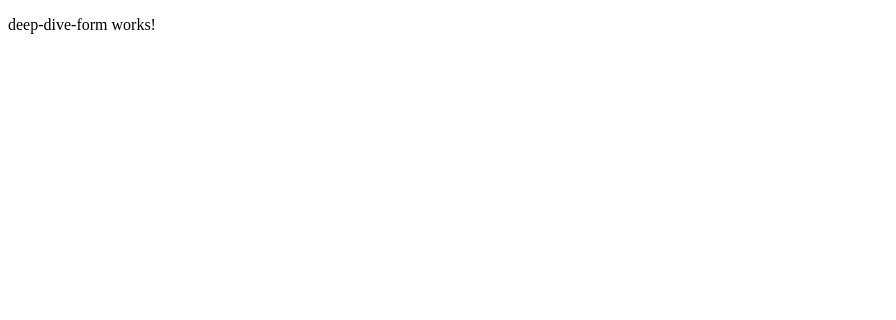
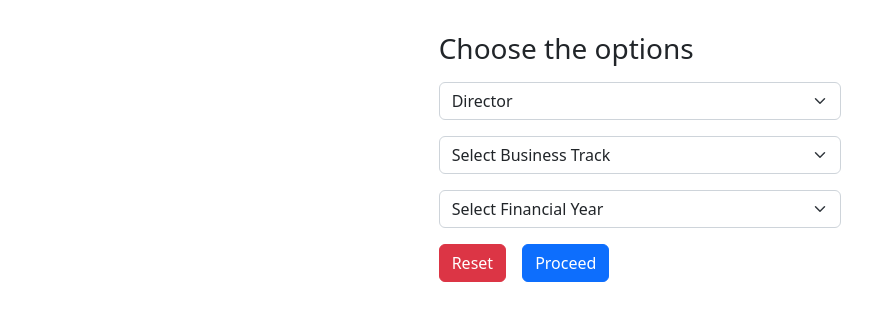
Before and after one commit to smortuza-max/CBO-ui-portal, an Angular app: page / in a window 1280 px wide. Shown: the top 320 px of the page, without its empty margins (0-896 px from the left). Built offline with nearby package versions, Linux system fonts and the light colour scheme.

Commit message:
completed deep dive form section

```diff
--- a/package.json
+++ b/package.json
@@ -18,6 +18,9 @@
     "@angular/platform-browser": "^15.0.0",
     "@angular/platform-browser-dynamic": "^15.0.0",
     "@angular/router": "^15.0.0",
+    "@ng-bootstrap/ng-bootstrap": "^14.0.0",
+    "@popperjs/core": "^2.11.6",
+    "bootstrap": "^5.2.3",
     "rxjs": "~7.5.0",
     "tslib": "^2.3.0",
     "zone.js": "~0.12.0"
@@ -26,6 +29,7 @@
     "@angular-devkit/build-angular": "^15.0.4",
     "@angular/cli": "~15.0.4",
     "@angular/compiler-cli": "^15.0.0",
+    "@angular/localize": "^15.0.0",
     "@types/jasmine": "~4.3.0",
     "jasmine-core": "~4.5.0",
     "karma": "~6.4.0",
--- a/src/app/app.component.html
+++ b/src/app/app.component.html
@@ -1 +1,7 @@
-<router-outlet></router-outlet>
+<div class="container-fluid">
+  <div class="row">
+    <div class="col">
+      <router-outlet></router-outlet>
+    </div>
+  </div>
+</div>
--- a/src/app/app.module.ts
+++ b/src/app/app.module.ts
@@ -4,6 +4,7 @@ import { BrowserModule } from '@angular/platform-browser';
 import { AppRoutingModule } from './app-routing.module';
 import { AppComponent } from './app.component';
 import { NotFoundComponent } from './not-found/not-found.component';
+import { NgbModule } from '@ng-bootstrap/ng-bootstrap';
 
 @NgModule({
   declarations: [
@@ -12,7 +13,8 @@ import { NotFoundComponent } from './not-found/not-found.component';
   ],
   imports: [
     BrowserModule,
-    AppRoutingModule
+    AppRoutingModule,
+    NgbModule
   ],
   providers: [],
   bootstrap: [AppComponent]
--- a/src/app/deep-dive-form/deep-dive-form.component.html
+++ b/src/app/deep-dive-form/deep-dive-form.component.html
@@ -1 +1,58 @@
-<p>deep-dive-form works!</p>
+<div class="row justify-content-center mt-3">
+  <div class="col col-md-8 col-lg-6 col-xl-4">
+    <h3 class="mt-3 mb-3">Choose the options</h3>
+    <form [formGroup]="form" (submit)="onSubmit()" class="form-group">
+      <div class="mb-3">
+        <select
+          formControlName="practitionerRole"
+          class="form-select"
+          aria-label="Practitioner role"
+        >
+          <option *ngFor="let role of roles" [value]="role">{{ role }}</option>
+        </select>
+      </div>
+      <div class="mb-3">
+        <select
+          formControlName="businessTrack"
+          class="form-select"
+          aria-label="Business track"
+          [ngClass]="{
+            'is-invalid':
+              form.controls.businessTrack.invalid &&
+              (isFormsubmitted || form.controls.businessTrack.touched)
+          }"
+        >
+          <option value="" disabled>Select Business Track</option>
+          <option *ngFor="let track of tracks" [value]="track.initials">
+            {{ track.name }}
+          </option>
+        </select>
+        <div class="invalid-feedback">Please select a valid track.</div>
+      </div>
+      <div class="mb-3">
+        <select
+          formControlName="financialYear"
+          class="form-select"
+          aria-label="Financial year"
+          [ngClass]="{
+            'is-invalid':
+              form.controls.financialYear.invalid &&
+              (isFormsubmitted || form.controls.financialYear.touched)
+          }"
+        >
+          <option value="" disabled>Select Financial Year</option>
+          <option *ngFor="let year of financialYear" [value]="year">
+            {{ year }}
+          </option>
+        </select>
+        <div class="invalid-feedback">
+          Please select a valid financial year.
+        </div>
+      </div>
+      <button type="button" class="btn btn-danger me-3" (click)="onReset()">
+        Reset
+      </button>
+      <button type="submit" class="btn btn-primary">Proceed</button>
+    </form>
+  </div>
+</div>
--- a/src/app/deep-dive-form/deep-dive-form.component.ts
+++ b/src/app/deep-dive-form/deep-dive-form.component.ts
@@ -1,10 +1,59 @@
 import { Component } from '@angular/core';
+import { NonNullableFormBuilder, Validators } from '@angular/forms';
+import { Router } from '@angular/router';
+
+import { ITrack } from '../models/interfaces.model';
 
 @Component({
   selector: 'app-deep-dive-form',
   templateUrl: './deep-dive-form.component.html',
-  styleUrls: ['./deep-dive-form.component.scss']
+  styleUrls: ['./deep-dive-form.component.scss'],
 })
 export class DeepDiveFormComponent {
+  public roles = [
+    'Staff',
+    'Senior staff',
+    'Manager',
+    'Senior Manager',
+    'Director',
+  ];
+  public allAccessRole = 'Director';
 
+  public tracks: ITrack[] = [
+    { name: 'Core Business Operations', initials: 'CBO' },
+    { name: 'Application Modernization & Innovation', initials: 'AM&I' },
+    { name: 'Cloud Engineering', initials: 'CE' },
+    { name: 'Core Industry Solutions', initials: 'CIS' },
+  ];
+
+  public financialYear = Array.from(
+    { length: new Date().getFullYear() - 1999 },
+    (x, i) => i + 2000
+  );
+
+  public form = this.fb.group({
+    practitionerRole: [this.allAccessRole, Validators.required],
+    businessTrack: ['', Validators.required],
+    financialYear: ['', Validators.required],
+  });
+
+  public isFormsubmitted = false;
+
+  constructor(private fb: NonNullableFormBuilder, private router: Router) {}
+
+  onSubmit() {
+    this.isFormsubmitted = true;
+    if (this.form.valid) {
+      this.router.navigate([
+        '/metrices',
+        this.form.value.businessTrack,
+        this.form.value.financialYear,
+      ]);
+    }
+  }
+
+  onReset() {
+    this.form.reset();
+    this.isFormsubmitted = false;
+  }
 }
--- /dev/null
+++ b/src/app/models/interfaces.model.ts
@@ -0,0 +1,4 @@
+export interface ITrack {
+  name: string;
+  initials: string;
+}
--- a/src/styles.scss
+++ b/src/styles.scss
@@ -1 +1,4 @@
 /* You can add global styles to this file, and also import other style files */
+
+/* Importing Bootstrap SCSS file. */
+@import "node_modules/bootstrap/scss/bootstrap";
--- a/tsconfig.app.json
+++ b/tsconfig.app.json
@@ -3,7 +3,9 @@
   "extends": "./tsconfig.json",
   "compilerOptions": {
     "outDir": "./out-tsc/app",
-    "types": []
+    "types": [
+      "@angular/localize"
+    ]
   },
   "files": [
     "src/main.ts"
--- a/tsconfig.json
+++ b/tsconfig.json
@@ -19,6 +19,9 @@
     "target": "ES2022",
     "module": "ES2022",
     "useDefineForClassFields": false,
+    "types": [
+      "@angular/localize"
+    ],
     "lib": [
       "ES2022",
       "dom"
```
Also changed, not shown: src/app/deep-dive-form/deep-dive-form.module.ts (+7 -1 lines), 2 other files (tests, documents, lock files or other folders).
